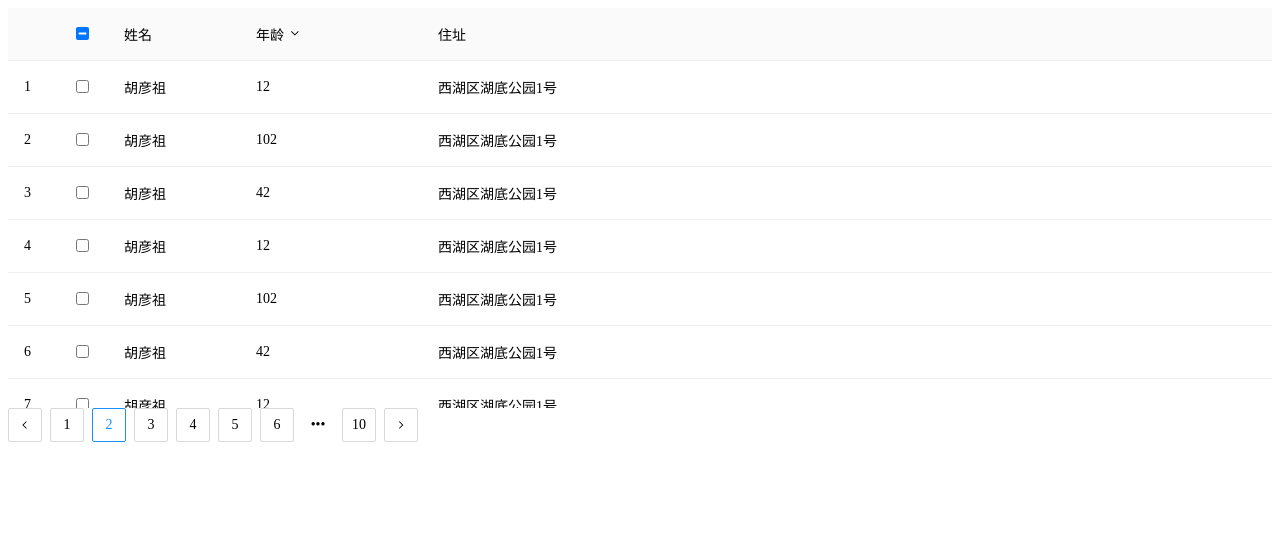
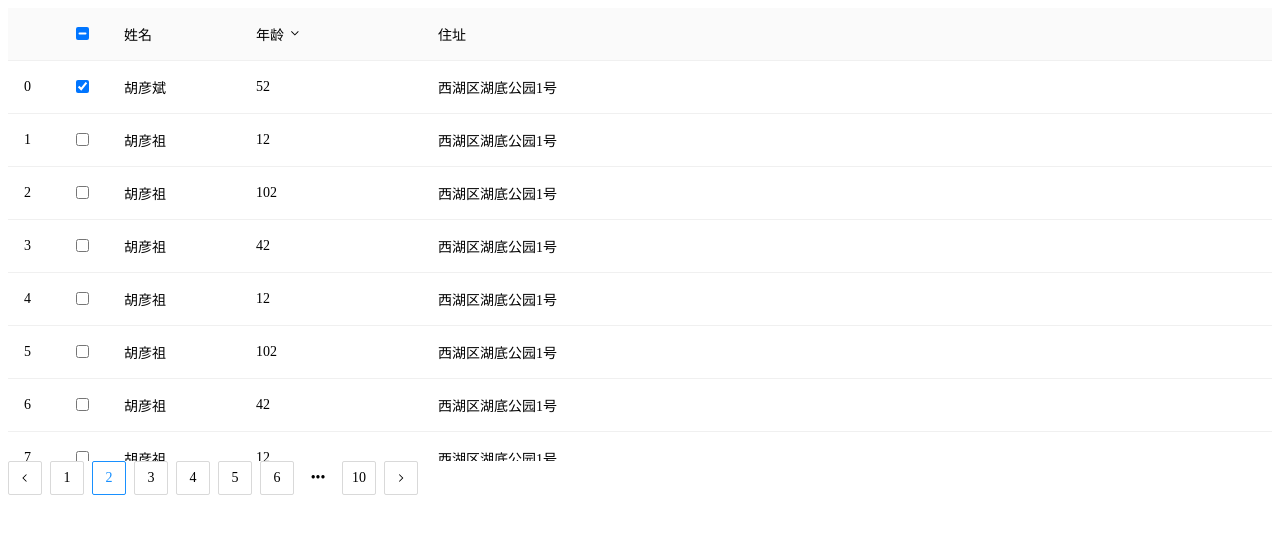
Before and after one commit to baozoudashijian/Guli-VueTestUtils-Version, a Vue app: page / in a window 1280 px wide. Shown: the top 534 px of the page. Built offline with nearby package versions, Linux system fonts and the light colour scheme.

Commit message:
fix: 解决滚动条被遮住的情况

```diff
--- a/src/table/table.vue
+++ b/src/table/table.vue
@@ -1,5 +1,5 @@
 <template>
-  <div class="g-table-wrapper">
+  <div class="g-table-wrapper" ref="container">
     <div class="g-table" :style="{height: height + 'px'}" ref="wrapper">
       <div class="g-table-modal" v-if="loading">
         <g-icon icon="loading"></g-icon>
@@ -91,9 +91,10 @@
       this.judgeCheckboxStatus(this.selectedItems)
       let tableCopy = this.$refs.table.cloneNode(false) // 这个table目前在内存中
       tableCopy.className = 'g-table-copy' // thead
+      let { height } = this.$refs.table.children[0].getBoundingClientRect()
+      this.$refs.container.style.paddingTop = height + 'px' // 加上padding，解决滚动条被遮住的问题
       // tableCopy.children[1].remove() // tbody
       tableCopy.appendChild(this.$refs.table.children[0]) // 复制一个引用地址
-      console.log(tableCopy);
       this.$refs.wrapper.appendChild(tableCopy)
     },
     computed: {
```
